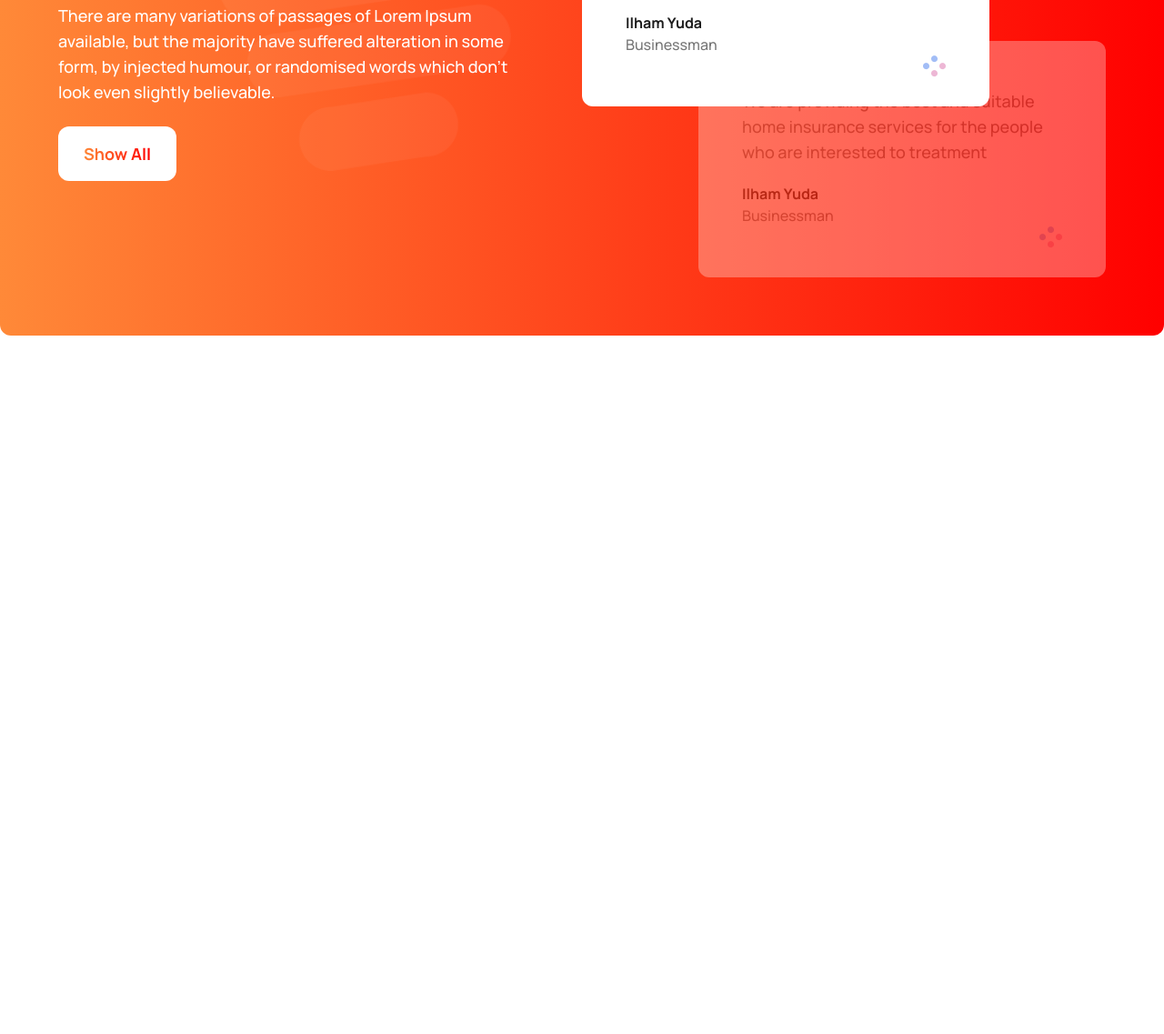
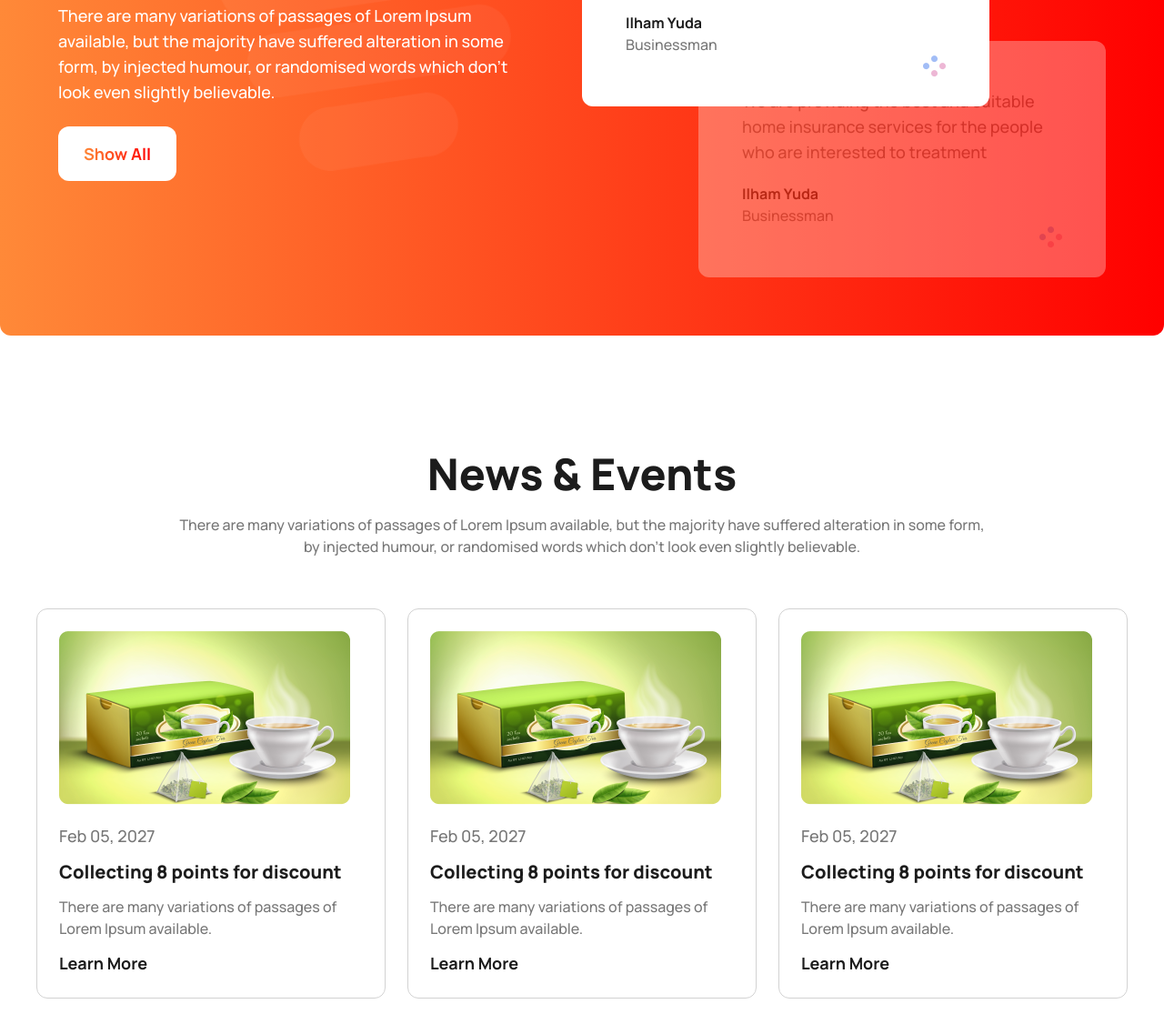
Before and after one commit to Shohanojjaman/tea-house, a plain HTML site: page index.html in a window 1280 px wide. Shown: the part 2359-3496 px from the top of the page at 91% size. Before the commit the page ends 2792 px from the top, so only its background shows below. Drawn offline with nearby package versions, Linux system fonts and the light colour scheme.

```diff
--- a/index.html
+++ b/index.html
@@ -221,6 +221,47 @@
             </div>
         </section>
         <!-- Clients Section End -->
+        <!-- News Section Start -->
+        <section id="news" class="py-16">
+            <div class="container mx-auto px-6 sm:px-0">
+                <div class="text-center space-y-5 max-w-4xl mx-auto">
+                    <h2 class="text-3xl md:text-5xl font-extrabold">News & Events</h2>
+                    <p class="text-base">There are many variations of passages of Lorem Ipsum available, but the
+                        majority have suffered alteration in some form, by injected humour, or randomised words which
+                        don't look even slightly believable.</p>
+                </div>
+                <div class="pt-14 flex flex-row flex-wrap gap-6 justify-center">
+                    <div class="p-6 space-y-5 border rounded-xl border-[#D2D2D2] max-w-sm">
+                        <img src="./images/news-1.png" alt="">
+                        <div class="space-y-3">
+                            <p>Feb 05, 2027</p>
+                            <h3 class="text-xl font-extrabold">Collecting 8 points for discount</h3>
+                            <p class="text-base">There are many variations of passages of Lorem Ipsum available.</p>
+                            <a href="#" class="inline-block text-[#1C1C1C] font-bold">Learn More</a>
+                        </div>
+                    </div>
+                    <div class="p-6 space-y-5 border rounded-xl border-[#D2D2D2] max-w-sm">
+                        <img src="./images/news-1.png" alt="">
+                        <div class="space-y-3">
+                            <p>Feb 05, 2027</p>
+                            <h3 class="text-xl font-extrabold">Collecting 8 points for discount</h3>
+                            <p class="text-base">There are many variations of passages of Lorem Ipsum available.</p>
+                            <a href="#" class="inline-block text-[#1C1C1C] font-bold">Learn More</a>
+                        </div>
+                    </div>
+                    <div class="p-6 space-y-5 border rounded-xl border-[#D2D2D2] max-w-sm">
+                        <img src="./images/news-1.png" alt="">
+                        <div class="space-y-3">
+                            <p>Feb 05, 2027</p>
+                            <h3 class="text-xl font-extrabold">Collecting 8 points for discount</h3>
+                            <p class="text-base">There are many variations of passages of Lorem Ipsum available.</p>
+                            <a href="#" class="inline-block text-[#1C1C1C] font-bold">Learn More</a>
+                        </div>
+                    </div>
+                </div>
+            </div>
+        </section>
+        <!-- News Section End -->
     </main>
     <!-- main Section End -->
     <!-- footer Section Srart -->
```
